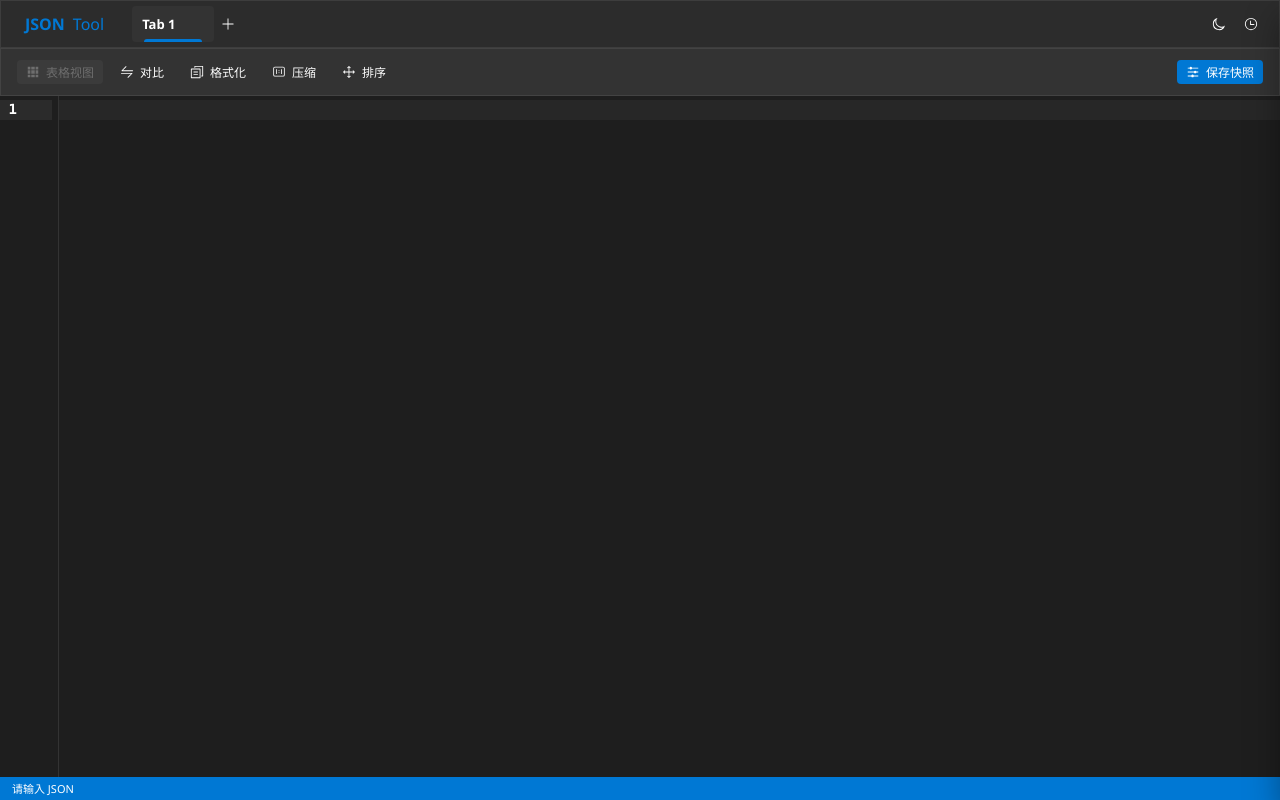
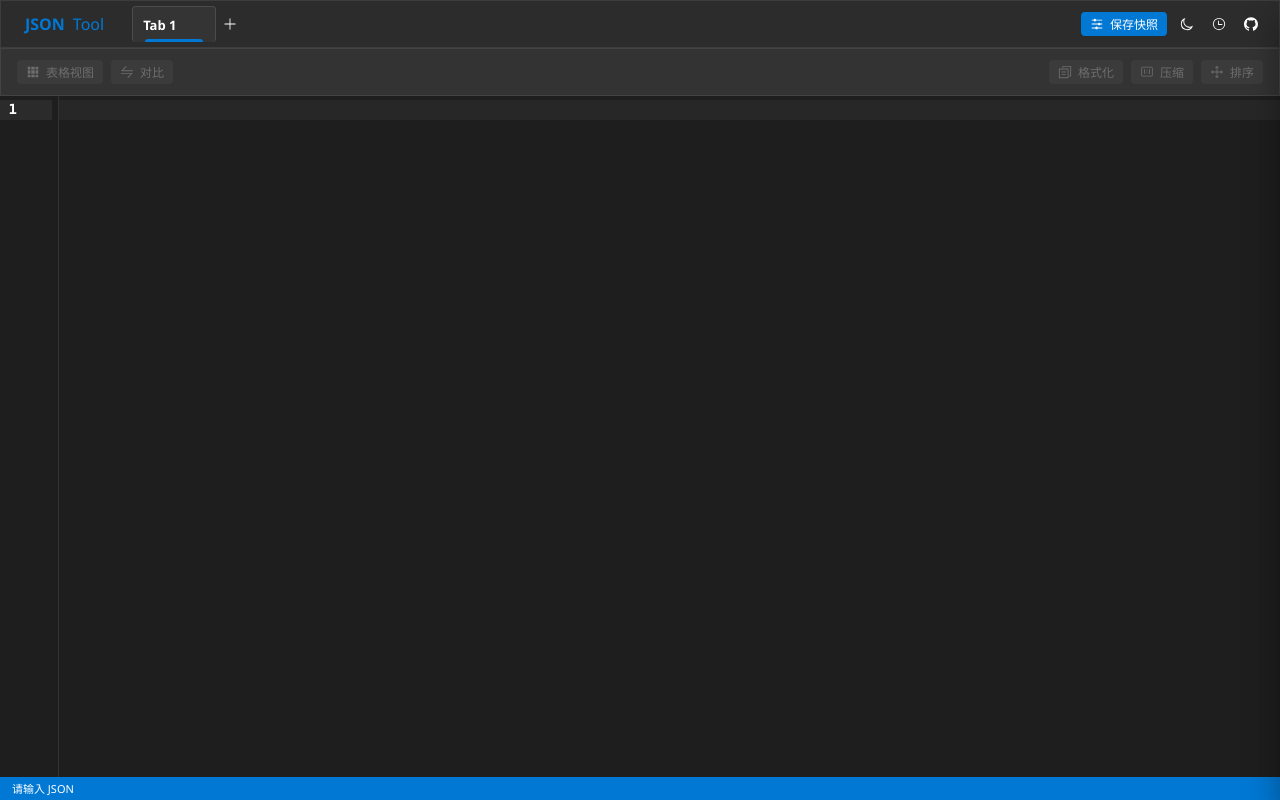
Before and after one commit to liu7say/JSONTool, a Vue app: page / in a window 1280 px wide. Built offline with nearby package versions, Linux system fonts and the light colour scheme.

Commit message:
feat: 实现 JSON 工具的基础 UI 框架，包含标签页、历史记录、主题切换及核心编辑器组件。

```diff
--- a/src/App.vue
+++ b/src/App.vue
@@ -4,6 +4,7 @@ import { useSessionStore } from './stores/session';
 import { useHistoryStore } from './stores/history';
 import { useThemeStore } from './stores/theme';
 import JsonEditor from './components/JsonEditor.vue';
+import GithubIcon from './components/GithubIcon.vue';
 import {
 	Plus,
 	Close,
@@ -12,6 +13,9 @@ import {
 	Moon,
 	Sunny,
 	Collection,
+	Operation,
+	ArrowLeft,
+	ArrowRight,
 } from '@element-plus/icons-vue';
 
 const sessionStore = useSessionStore();
@@ -19,13 +23,76 @@ const historyStore = useHistoryStore();
 const themeStore = useThemeStore();
 
 const showHistory = ref(false);
+const tabsContainer = ref(null);
+const showLeftGradient = ref(false);
+const showRightGradient = ref(false);
+
+const checkScroll = () => {
+	if (!tabsContainer.value) return;
+	const { scrollLeft, scrollWidth, clientWidth } = tabsContainer.value;
+	showLeftGradient.value = scrollLeft > 0;
+	showRightGradient.value = Math.ceil(scrollLeft + clientWidth) < scrollWidth;
+};
+
+const scrollTabs = (direction) => {
+	if (!tabsContainer.value) return;
+	const scrollAmount = 200;
+	tabsContainer.value.scrollBy({
+		left: direction === 'left' ? -scrollAmount : scrollAmount,
+		behavior: 'smooth',
+	});
+};
 
 onMounted(() => {
 	if (sessionStore.tabs.length === 0) {
 		sessionStore.createTab();
 	}
 	historyStore.loadIndex();
+
+	// Check scroll on mount
+	setTimeout(checkScroll, 100);
+
+	// Watch resize
+	if (tabsContainer.value) {
+		const ro = new ResizeObserver(checkScroll);
+		ro.observe(tabsContainer.value);
+	}
 });
+
+const scrollToActiveTab = () => {
+	if (!tabsContainer.value || !sessionStore.activeTabId) return;
+
+	const activeTabEl = tabsContainer.value.querySelector(
+		`[data-id="${sessionStore.activeTabId}"]`
+	);
+
+	if (activeTabEl) {
+		activeTabEl.scrollIntoView({
+			behavior: 'smooth',
+			block: 'nearest',
+			inline: 'center', // Center the tab
+		});
+	}
+};
+
+// Watch for active tab changes to scroll into view
+watch(
+	() => sessionStore.activeTabId,
+	async () => {
+		await nextTick();
+		scrollToActiveTab();
+	}
+);
+
+// Watch for tab changes to update scroll indicators
+import { watch, nextTick } from 'vue';
+watch(
+	() => sessionStore.tabs.length,
+	async () => {
+		await nextTick();
+		checkScroll();
+	}
+);
 
 const onUpdateDoc = (id, text) => {
 	sessionStore.updateTabDoc(id, text);
@@ -74,13 +141,25 @@ const loadHistoryEntry = async (entry) => {
 				<span style="font-weight: 600">JSON</span>Tool
 			</div>
 
-			<div class="tabs-scroll f-tabs">
+			<div class="tabs-wrapper">
+				<div
+					class="scroll-indicator left"
+					v-if="showLeftGradient"
+					@click="scrollTabs('left')">
+					<component :is="ArrowLeft" />
+				</div>
+				<div
+					class="tabs-scroll f-tabs"
+					ref="tabsContainer"
+					@scroll="checkScroll">
 					<div
 						v-for="tab in sessionStore.tabs"
 						:key="tab.id"
 						class="f-tab-item"
 						:class="{ active: sessionStore.activeTabId === tab.id }"
-					@click="sessionStore.setActive(tab.id)">
+						:data-id="tab.id"
+						@click="sessionStore.setActive(tab.id)"
+						@mousedown.middle.prevent="sessionStore.closeTab(tab.id)">
 						<span class="tab-text">{{ tab.title }}</span>
 						<span class="tab-close" @click.stop="sessionStore.closeTab(tab.id)">
 							<component :is="Close" style="width: 12px; height: 12px" />
@@ -94,8 +173,23 @@ const loadHistoryEntry = async (entry) => {
 						<component :is="Plus" style="width: 16px" />
 					</button>
 				</div>
+				<div
+					class="scroll-indicator right"
+					v-if="showRightGradient"
+					@click="scrollTabs('right')">
+					<component :is="ArrowRight" />
+				</div>
+			</div>
 
 			<div class="header-actions">
+				<!-- 保存快照 -->
+				<button
+					v-if="sessionStore.activeTab"
+					class="f-button small primary"
+					@click="onSaveHistory(sessionStore.activeTab)">
+					<component :is="Operation" style="width: 14px" /> 保存快照
+				</button>
+
 				<!-- 主题切换 -->
 				<button
 					class="f-button small subtle icon-only"
@@ -112,6 +206,20 @@ const loadHistoryEntry = async (entry) => {
 					title="历史记录">
 					<component :is="Clock" style="width: 16px" />
 				</button>
+
+				<a
+					class="f-button small subtle icon-only"
+					title="GitHub"
+					href="https://github.com/liu7say/JSONTool"
+					target="_blank"
+					style="
+						text-decoration: none;
+						display: flex;
+						align-items: center;
+						justify-content: center;
+					">
+					<GithubIcon style="width: 16px; height: 16px" />
+				</a>
 			</div>
 		</div>
 
@@ -223,10 +331,76 @@ const loadHistoryEntry = async (entry) => {
 	}
 }
 
+.tabs-wrapper {
+	flex: 1;
+	height: 100%;
+	position: relative;
+	display: flex;
+	align-items: center;
+	min-width: 0; /* Prevent flex item from overflowing */
+}
+
 .tabs-scroll {
 	flex: 1;
 	height: 100%;
+	display: flex;
 	align-items: center;
+	overflow-x: auto;
+	/* Hide scrollbar */
+	scrollbar-width: none;
+	&::-webkit-scrollbar {
+		display: none;
+	}
+}
+
+.scroll-indicator {
+	position: absolute;
+	top: 0;
+	bottom: 0;
+	width: 24px; /* Narrower touch target */
+	display: flex;
+	align-items: center;
+	justify-content: center;
+	z-index: 10;
+	cursor: pointer;
+	color: var(--f-text-tertiary); /* Lighter color */
+	transition: color 0.2s;
+
+	svg {
+		width: 12px; /* Smaller icon */
+		height: 12px;
+	}
+
+	&:hover {
+		color: var(--f-text-primary);
+	}
+
+	&.left {
+		left: 0;
+		background: linear-gradient(
+			to right,
+			var(--f-bg-layer1) 40%,
+			rgba(255, 255, 255, 0) 100%
+		);
+	}
+
+	&.right {
+		right: 0;
+		background: linear-gradient(
+			to left,
+			var(--f-bg-layer1) 40%,
+			rgba(255, 255, 255, 0) 100%
+		);
+	}
+}
+
+/* Override active tab color for better contrast */
+:deep(.f-tab-item.active) {
+	background-color: var(
+		--f-bg-control-active
+	); /* Darker than control, clear distinction */
+	border: 1px solid var(--f-border-default); /* Add border to make it pop */
+	border-bottom: none; /* Connect to content */
 }
 
 .header-actions {
--- /dev/null
+++ b/src/components/GithubIcon.vue
@@ -0,0 +1,11 @@
+<template>
+	<svg
+		viewBox="0 0 1024 1024"
+		xmlns="http://www.w3.org/2000/svg"
+		width="16"
+		height="16">
+		<path
+			fill="currentColor"
+			d="M511.6 76.3C264.3 76.2 64 276.4 64 523.5 64 718.9 189.3 885 363.8 946c23.5 5.9 19.9-10.8 19.9-22.2v-77.5c-135.7 15.9-141.2-73.9-150.3-88.9C215 726 171.5 718 184.5 703c30.9-15.9 62.4 4 98.9 57.9 26.4 39.1 77.9 32.5 104 26 5.7-23.5 17.9-44.5 34.7-60.8-140.6-25.2-199.2-111-199.2-213 0-49.5 16.3-95 48.3-131.7-20.4-60.5 1.9-112.3 4.9-120 58.1-5.2 118.5 41.6 123.2 45.3 33-8.9 70.7-13.6 112.9-13.6 42.4 0 80.2 4.9 113.5 13.9 11.3-8.6 67.3-48.8 121.3-43.9 2.9 7.7 24.7 58.3 5.5 118 32.4 36.8 48.9 82.7 48.9 132.3 0 102.2-59 188.1-200 212.9a127.5 127.5 0 0 1 38.1 91v112.5c.8 9 0 17.9 15 17.9 177.1-59.7 304.6-227 304.6-424.1 0-247.2-200.4-447.3-447.5-447.3z" />
+	</svg>
+</template>
--- a/src/components/JsonEditor.vue
+++ b/src/components/JsonEditor.vue
@@ -6,7 +6,6 @@ import { jsonToTable, findArrayPaths } from '../features/json/table';
 import {
 	DocumentCopy,
 	ScaleToOriginal,
-	Operation,
 	Rank,
 	Grid,
 	Back,
@@ -279,32 +278,15 @@ const toggleDiffMode = () => {
 					v-if="viewMode !== 'table'"
 					class="f-button small"
 					:class="viewMode === 'diff' ? 'primary' : 'subtle'"
+					:disabled="
+						viewMode !== 'diff' && !String(doc.sourceText || '').trim()
+					"
 					@click="toggleDiffMode">
 					<component
 						:is="viewMode === 'diff' ? Back : Switch"
 						style="width: 14px" />
 					{{ viewMode === 'diff' ? '退出对比' : '对比' }}
 				</button>
-				<template v-if="viewMode === 'code' || viewMode === 'diff'">
-					<button
-						class="f-button small subtle"
-						@click="applyFormat"
-						title="Format">
-						<component :is="DocumentCopy" style="width: 14px" /> 格式化
-					</button>
-					<button
-						class="f-button small subtle"
-						@click="applyCompact"
-						title="Compact">
-						<component :is="ScaleToOriginal" style="width: 14px" /> 压缩
-					</button>
-					<button
-						class="f-button small subtle"
-						@click="applySort"
-						title="Sort Keys">
-						<component :is="Rank" style="width: 14px" /> 排序
-					</button>
-				</template>
 
 				<button
 					v-if="viewMode === 'code' && doc.parseError"
@@ -315,9 +297,29 @@ const toggleDiffMode = () => {
 			</div>
 
 			<div class="group">
-				<button class="f-button small primary" @click="$emit('save')">
-					<component :is="Operation" style="width: 14px" /> 保存快照
-				</button>
+				<template v-if="viewMode === 'code' || viewMode === 'diff'">
+					<button
+						class="f-button small subtle"
+						:disabled="!String(doc.sourceText || '').trim()"
+						@click="applyFormat"
+						title="Format">
+						<component :is="DocumentCopy" style="width: 14px" /> 格式化
+					</button>
+					<button
+						class="f-button small subtle"
+						:disabled="!String(doc.sourceText || '').trim()"
+						@click="applyCompact"
+						title="Compact">
+						<component :is="ScaleToOriginal" style="width: 14px" /> 压缩
+					</button>
+					<button
+						class="f-button small subtle"
+						:disabled="!String(doc.sourceText || '').trim()"
+						@click="applySort"
+						title="Sort Keys">
+						<component :is="Rank" style="width: 14px" /> 排序
+					</button>
+				</template>
 			</div>
 		</div>
 
--- a/src/styles/components.scss
+++ b/src/styles/components.scss
@@ -162,12 +162,13 @@
 	padding: 6px 10px;
 	max-width: 200px;
 	height: 36px;
+	border: 1px solid transparent; /* Prevent layout shift */
 	border-radius: var(--f-radius-s);
 	color: var(--f-text-secondary);
 	font-size: 13px;
 	cursor: pointer;
-	transition: background-color var(--f-transition-fast),
-		color var(--f-transition-fast);
+	transition: background-color var(--f-transition-normal),
+		color var(--f-transition-normal), border-color var(--f-transition-normal);
 
 	/* Active Indicator (Pill at bottom for some styles, or Sidebar line) */
 	/* Here we use a subtle left indicator for vertical, or bottom for horizontal. */
--- a/src/styles/fluent.scss
+++ b/src/styles/fluent.scss
@@ -92,7 +92,7 @@ html.light {
 	/* Controls */
 	--f-bg-control: #ffffff; /* Standard Button */
 	--f-bg-control-hover: #f1f1f1;
-	--f-bg-control-active: #e1e1e1;
+	--f-bg-control-active: #e1e1e138;
 	--f-bg-control-disabled: rgba(0, 0, 0, 0.04);
 	--f-bg-control-input: #ffffff;
 	--f-bg-control-input-active: #ffffff;
```
Also changed, not shown: .antigravity/rules.md. Lines whose indentation alone changed are shown as unchanged.
